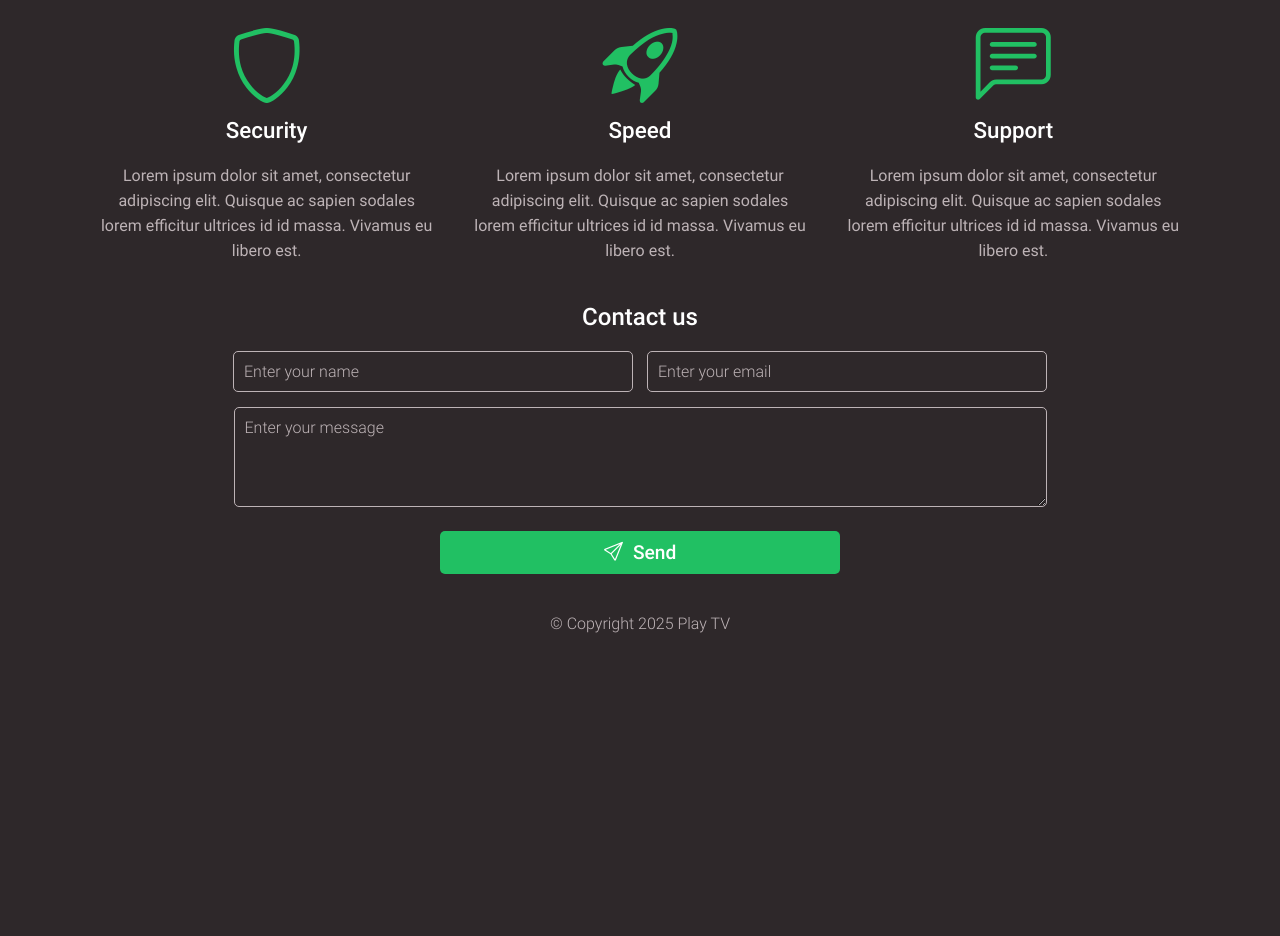
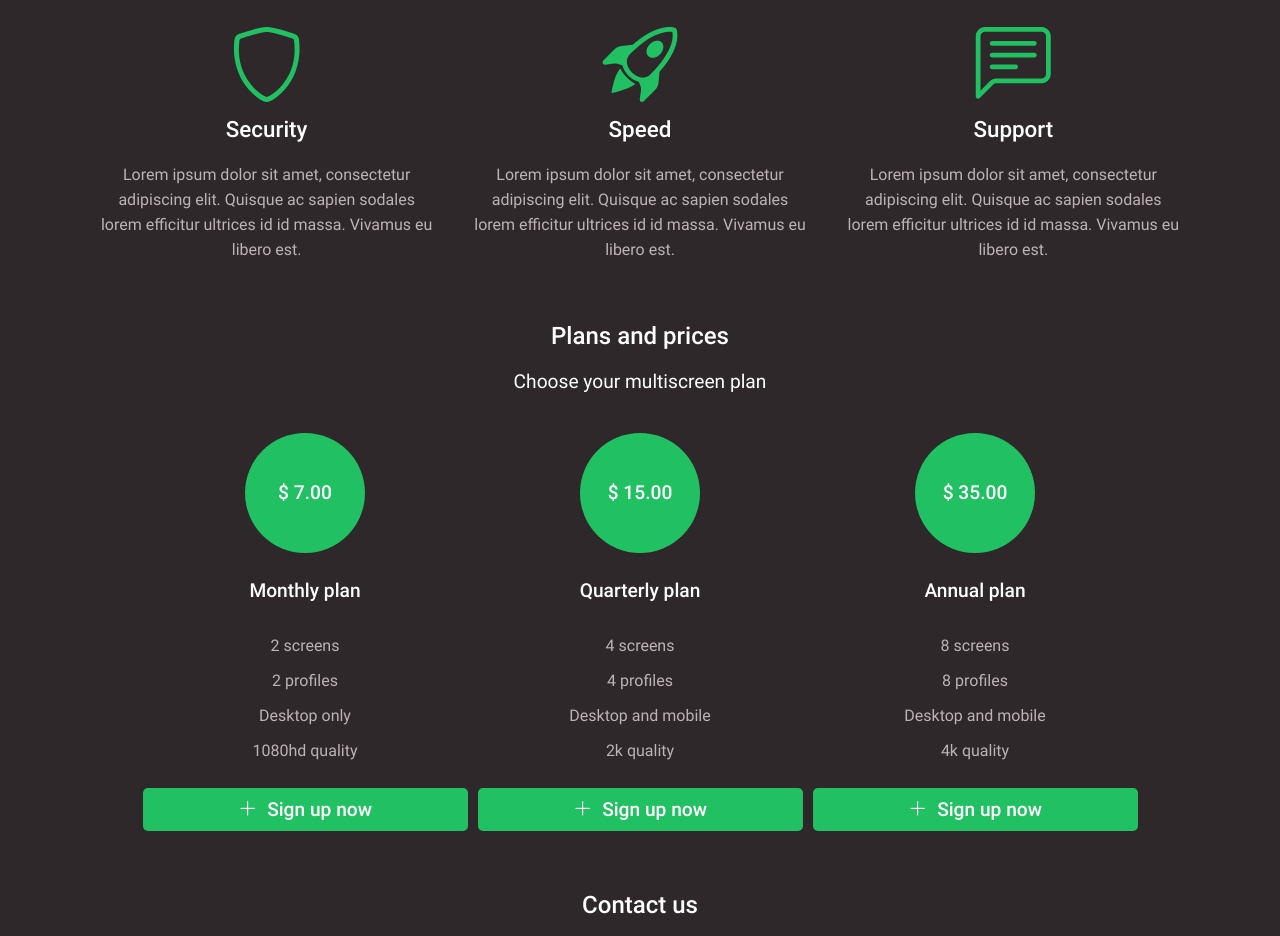
Before and after one commit to rafaeljosecomputacao/pay-television-html-css, a plain HTML site: page index.html in a window 1280 px wide. Shown: the part 648-1584 px from the top of the page. Before the commit the page ends 1321 px from the top, so only its background shows below. Drawn offline with nearby package versions, Linux system fonts and the light colour scheme.

Commit message:
create-section-pricing

```diff
--- a/css/style.css
+++ b/css/style.css
@@ -47,10 +47,6 @@ ul {
 }
 
 /* header */
-
-header {
-    border-bottom: 1px solid var(--secondary);
-}
 
 .navbar {
     display: flex;
@@ -172,6 +168,91 @@ header {
     color: var(--secondary);
 }
 
+.pricing {
+    text-align: center;
+    padding: 40px 0 0;
+}
+
+.pricing h2,
+.pricing p {
+    margin: 0 0 20px;
+}
+
+.pricing h2 {
+    font-weight: 500;
+    font-size: 1.5rem;
+}
+
+.pricing p {
+    font-size: 1.2rem;
+}
+
+.plans {
+    display: flex;
+    flex-wrap: wrap;
+}
+
+.plan {
+    flex: 1 1 300px;
+}
+
+.plan ul {
+    padding: 20px 0 0;
+}
+
+.plan li {
+    height: 35px;
+    line-height: 35px;
+    font-weight: 400;
+    font-size: 1rem;
+    color: var(--secondary);
+}
+
+.plan .price,
+.plan .name,
+.plan button,
+.contact button {
+    font-weight: 500;
+    font-size: 1.2rem;
+    color: var(--text);
+}
+
+.plan .price {
+    width: 120px;
+    height: 120px;
+    border-radius: 50%;
+    background-color: var(--primary);
+    text-align: center;
+    line-height: 120px;
+    margin-left: auto;
+    margin-right: auto;
+}
+
+.plan .name {
+    padding: 20px 0;
+}
+
+.plan button,
+.contact button {
+    width: 100%;
+    padding: 10px 0;
+    background-color: var(--primary);
+    border: none;
+    border-radius: 5px;
+    opacity: 1;
+}
+
+.plan button {
+    margin: 20px 0;
+}
+
+.plan button i,
+.contact button i {
+    background-color: transparent;
+    color: var(--text);
+    padding-right: 10px;
+}
+
 .contact {
     text-align: center;
     padding: 20px 0 0;
@@ -191,7 +272,7 @@ header {
     color: var(--text);
     font-weight: 300;
     font-size: 1rem;
-    border: 1px solid var(--secondary);
+    border: 2px solid var(--secondary);
     border-radius: 5px;
     box-sizing: border-box;
 }
@@ -203,7 +284,7 @@ header {
 .contact input[type=text]:focus,
 .contact input[type=email]:focus,
 .contact textarea:focus {
-    border: 1px solid var(--primary);
+    border: 2px solid var(--primary);
     outline: none;
 }
 
@@ -212,22 +293,7 @@ header {
 }
 
 .contact button {
-    width: 100%;
     margin: 20px 0 0;
-    padding: 10px 0;
-    background-color: var(--primary);
-    color: var(--text);
-    font-weight: 500;
-    font-size: 1.2rem;
-    border: none;
-    border-radius: 5px;
-    opacity: 1;
-}
-
-.contact button i {
-    background-color: transparent;
-    color: var(--text);
-    padding-right: 10px;
 }
 
 /* footer */
@@ -278,6 +344,19 @@ footer p {
 
     .specialties ul li:last-child {
         padding-right: 0;
+    }
+
+    .plan {
+        flex: 1 1 230px;
+        margin: 0 5px;
+    }
+
+    .plan:first-child {
+        margin-left: 0;
+    }
+
+    .plan:last-child {
+        margin-right: 0;
     }
 
 }
@@ -342,7 +421,35 @@ footer p {
         padding: 20px 20px 0;
     }
 
-    .contact input {
+    .plan {
+        max-width: 325px;
+    }
+
+    .plan:first-child {
+        margin-left: auto;
+    }
+
+    .plan:last-child {
+        margin-right: auto;
+    }
+
+    .plan button,
+    .contact button {
+        transition: .7s;
+        cursor: pointer;
+    }
+
+    .plan button:hover,
+    .contact button:hover {
+        opacity: .7;
+    }
+
+    .contact {
+        padding: 40px 0 0;
+    }
+
+    .contact input,
+    .contact button {
         max-width: 400px;
     }
 
@@ -355,14 +462,10 @@ footer p {
         margin-top: 15px;
     }
 
-    .contact button {
-        max-width: 400px;
-        transition: .7s;
-        cursor: pointer;
-    }
+    /* footer */
 
-    .contact button:hover {
-        opacity: .7;
+    footer p {
+        margin: 40px 0 60px;
     }
 
 }
--- a/index.html
+++ b/index.html
@@ -71,6 +71,45 @@
                 </li>
             </ul>
         </section>
+        <section class="pricing">
+            <h2>Plans and prices</h2>
+            <p>Choose your multiscreen plan</p>
+            <div class="plans">
+                <div class="plan">
+                    <ul>
+                        <li class="price">$ 7.00</li>
+                        <li class="name">Monthly plan</li>
+                        <li>2 screens</li>
+                        <li>2 profiles</li>
+                        <li>Desktop only</li>
+                        <li>1080hd quality</li>
+                        <button type="button"><i class="bi bi-plus-lg"></i>Sign up now</button>
+                    </ul>
+                </div>
+                <div class="plan">
+                    <ul>
+                        <li class="price">$ 15.00</li>
+                        <li class="name">Quarterly plan</li>
+                        <li>4 screens</li>
+                        <li>4 profiles</li>
+                        <li>Desktop and mobile</li>
+                        <li>2k quality</li>
+                        <button type="button"><i class="bi bi-plus-lg"></i>Sign up now</button>
+                    </ul>
+                </div>
+                <div class="plan">
+                    <ul>
+                        <li class="price">$ 35.00</li>
+                        <li class="name">Annual plan</li>
+                        <li>8 screens</li>
+                        <li>8 profiles</li>
+                        <li>Desktop and mobile</li>
+                        <li>4k quality</li>
+                        <button type="button"><i class="bi bi-plus-lg"></i>Sign up now</button>
+                    </ul>
+                </div>
+            </div>
+        </section>
         <section class="contact">
             <h2>Contact us</h2>
             <form>
```
